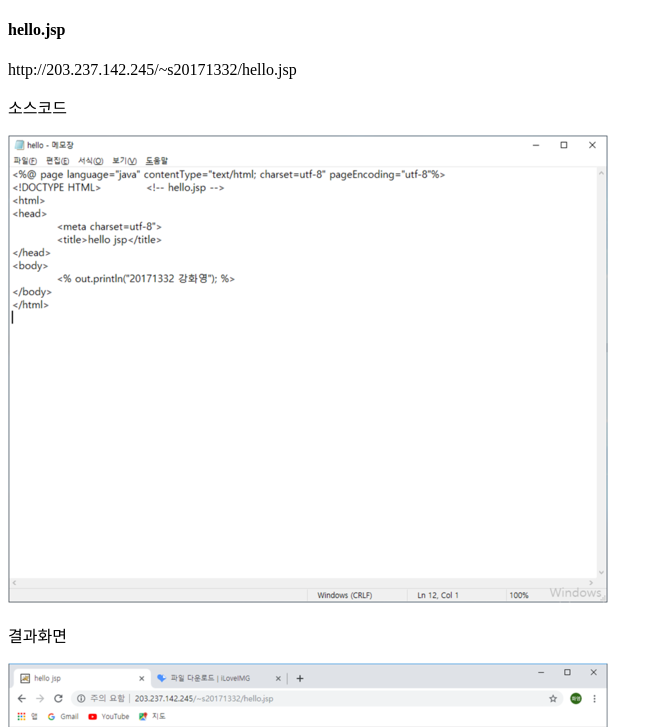
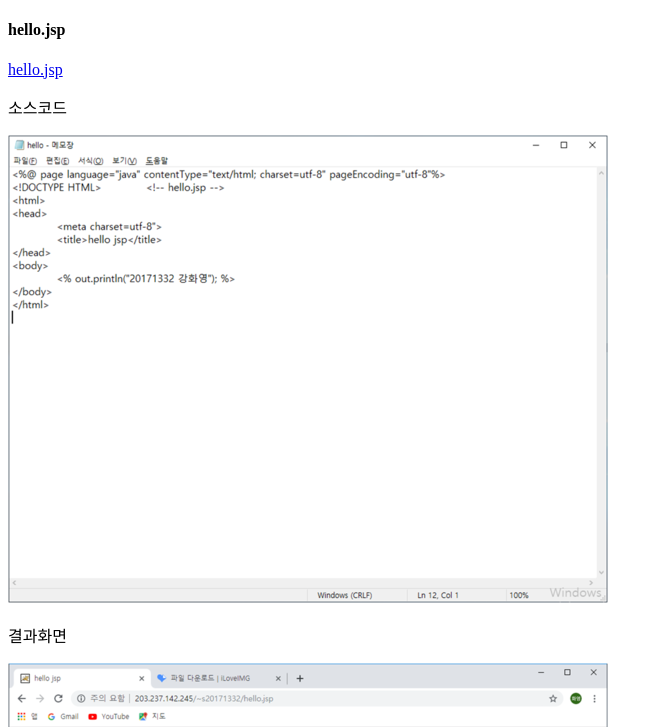
Before and after one commit to ghkdud500/ghkdud500.github.io, a plain HTML site: page 20190904/hello.html in a window 1280 px wide. Shown: the top 727 px of the page, without its empty margins (0-663 px from the left). Drawn offline with nearby package versions, Linux system fonts and the light colour scheme.

Commit message:
Update hello.html

```diff
--- a/20190904/hello.html
+++ b/20190904/hello.html
@@ -25,7 +25,7 @@
   </head>
   <body><header></header><section>
     <h4>hello.jsp</h4>
-    http://203.237.142.245/~s20171332/hello.jsp
+    <a href="http://203.237.142.245/~s20171332/hello.jsp">hello.jsp</a>
     <p>소스코드</p>
     <picture>
       <source media="(min-width:768px)" srcset="./메모장.png"/>
```
